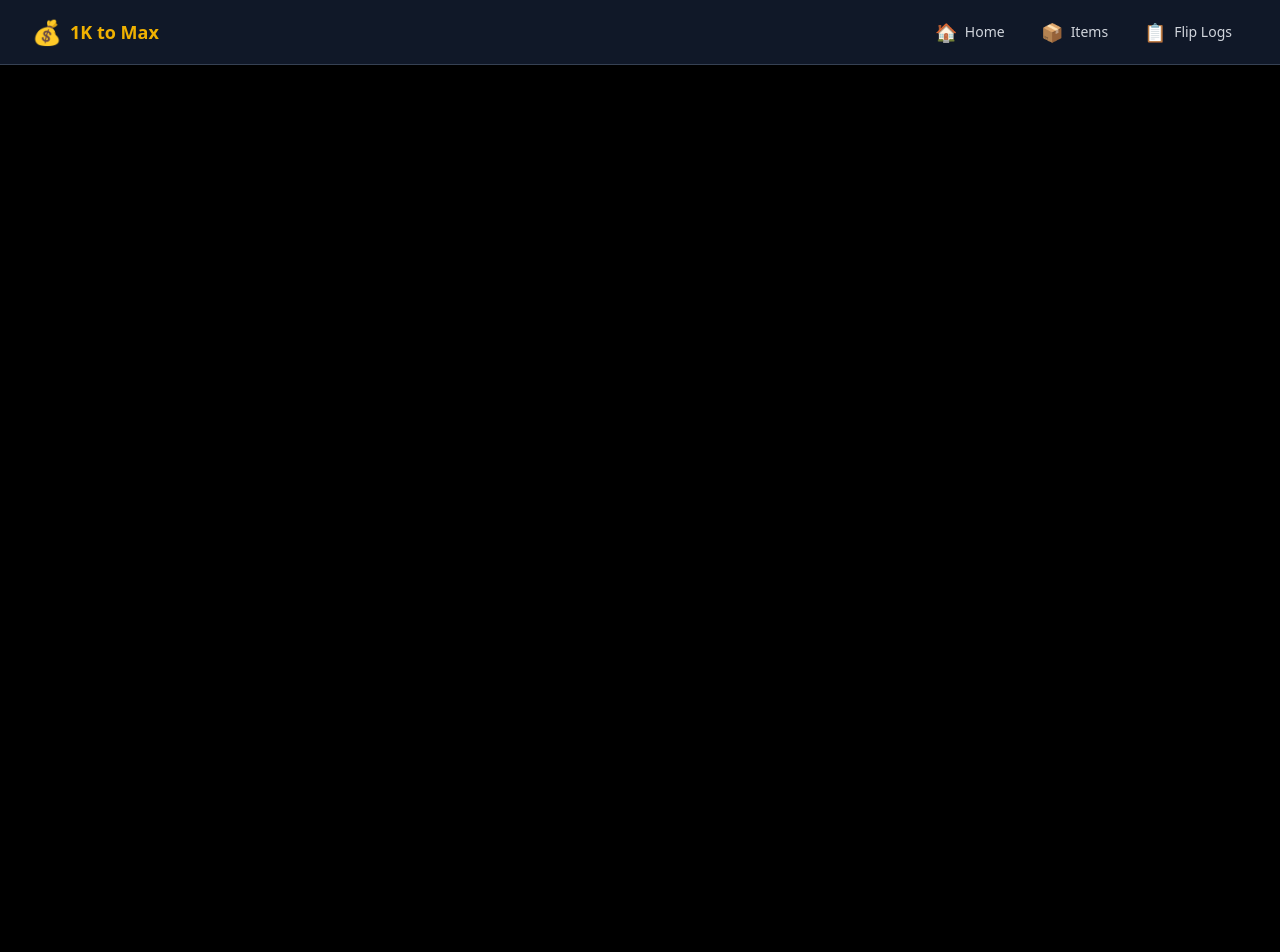
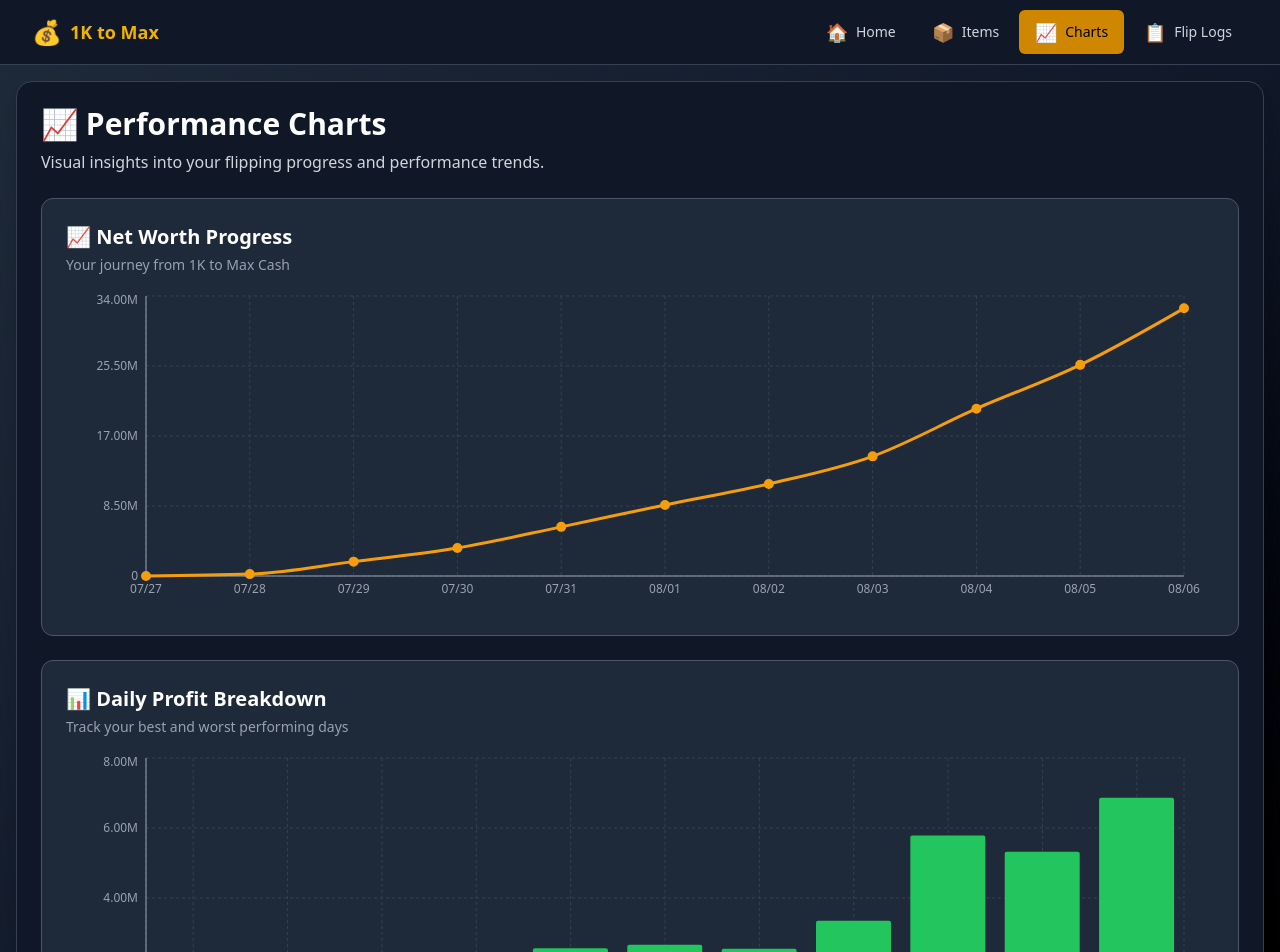
Before and after one commit to 1000tomax/OSRS-Flip-Tracker-Combined, a React (Vite) app: page /charts in a window 1280 px wide. Shown: the top 952 px of the page. Before the commit the page ends 800 px from the top, so only its background shows below. Built offline with nearby package versions, Linux system fonts and the light colour scheme.

Commit message:
add charts page and add 2 charts

```diff
--- a/package.json
+++ b/package.json
@@ -15,7 +15,8 @@
     "papaparse": "^5.5.3",
     "react": "^19.1.0",
     "react-dom": "^19.1.0",
-    "react-router-dom": "^7.7.1"
+    "react-router-dom": "^7.7.1",
+    "recharts": "^3.1.2"
   },
   "devDependencies": {
     "@eslint/js": "^9.30.1",
--- a/src/App.jsx
+++ b/src/App.jsx
@@ -5,6 +5,7 @@ import Navigation from './components/Navigation';
 import Home from './pages/Home';
 import Items from './pages/Items';
 import FlipLogs from './pages/FlipLogs';
+import Charts from './pages/Charts';
 
 function App() {
   return (
@@ -17,6 +18,7 @@ function App() {
               <Route path="/" element={<Home />} />
               <Route path="/items" element={<Items />} />
               <Route path="/flip-logs" element={<FlipLogs />} />
+			  <Route path="/charts" element={<Charts />} />
             </Routes>
           </main>
         </div>
--- /dev/null
+++ b/src/components/DailyProfitChart.jsx
@@ -0,0 +1,106 @@
+// src/components/DailyProfitChart.jsx
+import React from 'react';
+import { BarChart, Bar, XAxis, YAxis, CartesianGrid, Tooltip, ResponsiveContainer, Cell } from 'recharts';
+import useDailySummaries from '../hooks/useDailySummaries';
+import LoadingSpinner, { ErrorMessage } from './LoadingSpinner';
+
+function formatGP(value) {
+  if (value >= 1_000_000_000) return (value / 1_000_000_000).toFixed(2) + "B";
+  if (value >= 1_000_000) return (value / 1_000_000).toFixed(2) + "M";
+  if (value >= 1_000) return (value / 1_000).toFixed(0) + "K";
+  return value.toString();
+}
+
+function formatDate(dateStr) {
+  const [mm, dd, yyyy] = dateStr.split('-');
+  return `${mm}/${dd}`;
+}
+
+export default function DailyProfitChart() {
+  const { summaries, loading, error } = useDailySummaries();
+
+  if (loading) {
+    return (
+      <div className="bg-gray-800 border border-gray-600 rounded-xl p-4 sm:p-6">
+        <LoadingSpinner size="medium" text="Loading profit data..." />
+      </div>
+    );
+  }
+
+  if (error) {
+    return (
+      <div className="bg-gray-800 border border-gray-600 rounded-xl p-4 sm:p-6">
+        <ErrorMessage
+          title="Failed to load profit data"
+          error={error}
+        />
+      </div>
+    );
+  }
+
+  // Prepare data for chart
+  const chartData = summaries.map(day => ({
+    date: formatDate(day.date),
+    profit: day.profit,
+    day: day.day || 0,
+    flips: day.flips,
+    isProfit: day.profit >= 0
+  }));
+
+  // Custom tooltip
+  const CustomTooltip = ({ active, payload, label }) => {
+    if (active && payload && payload.length) {
+      const data = payload[0].payload;
+      return (
+        <div className="bg-gray-900 border border-gray-600 rounded-lg p-3 shadow-lg">
+          <p className="text-white font-medium">Day {data.day}</p>
+          <p className={data.isProfit ? "text-green-400" : "text-red-400"}>
+            Profit: <span className="font-mono">{formatGP(data.profit)} GP</span>
+          </p>
+          <p className="text-gray-300">
+            Flips: <span className="font-mono">{data.flips}</span>
+          </p>
+        </div>
+      );
+    }
+    return null;
+  };
+
+  return (
+    <div className="bg-gray-800 border border-gray-600 rounded-xl p-4 sm:p-6">
+      <div className="mb-4">
+        <h2 className="text-xl font-bold text-white mb-1">📊 Daily Profit Breakdown</h2>
+        <p className="text-sm text-gray-400">Track your best and worst performing days</p>
+      </div>
+
+      <div className="h-64 sm:h-80">
+        <ResponsiveContainer width="100%" height="100%">
+          <BarChart data={chartData} margin={{ top: 5, right: 30, left: 20, bottom: 5 }}>
+            <CartesianGrid strokeDasharray="3 3" stroke="#374151" />
+            <XAxis
+              dataKey="date"
+              stroke="#9CA3AF"
+              fontSize={12}
+              tickLine={false}
+            />
+            <YAxis
+              stroke="#9CA3AF"
+              fontSize={12}
+              tickLine={false}
+              tickFormatter={formatGP}
+            />
+            <Tooltip content={<CustomTooltip />} />
+            <Bar dataKey="profit" radius={[2, 2, 0, 0]}>
+              {chartData.map((entry, index) => (
+                <Cell
+                  key={`cell-${index}`}
+                  fill={entry.isProfit ? "#22C55E" : "#EF4444"}
+                />
+              ))}
+            </Bar>
+          </BarChart>
+        </ResponsiveContainer>
+      </div>
+    </div>
+  );
+}
--- a/src/components/Navigation.jsx
+++ b/src/components/Navigation.jsx
@@ -1,4 +1,4 @@
-// src/components/Navigation.jsx - Mobile Optimized
+// src/components/Navigation.jsx - Updated with Charts link
 import React, { useState } from 'react';
 import { Link, useLocation } from 'react-router-dom';
 
@@ -9,6 +9,7 @@ export default function Navigation() {
   const navItems = [
     { path: '/', label: 'Home', icon: '🏠' },
     { path: '/items', label: 'Items', icon: '📦' },
+    { path: '/charts', label: 'Charts', icon: '📈' },
     { path: '/flip-logs', label: 'Flip Logs', icon: '📋' }
   ];
 
--- /dev/null
+++ b/src/components/NetWorthChart.jsx
@@ -0,0 +1,101 @@
+// src/components/NetWorthChart.jsx
+import React from 'react';
+import { LineChart, Line, XAxis, YAxis, CartesianGrid, Tooltip, ResponsiveContainer } from 'recharts';
+import useDailySummaries from '../hooks/useDailySummaries';
+import LoadingSpinner, { ErrorMessage } from './LoadingSpinner';
+
+function formatGP(value) {
+  if (value >= 1_000_000_000) return (value / 1_000_000_000).toFixed(2) + "B";
+  if (value >= 1_000_000) return (value / 1_000_000).toFixed(2) + "M";
+  if (value >= 1_000) return (value / 1_000).toFixed(0) + "K";
+  return value.toString();
+}
+
+function formatDate(dateStr) {
+  const [mm, dd, yyyy] = dateStr.split('-');
+  return `${mm}/${dd}`;
+}
+
+export default function NetWorthChart() {
+  const { summaries, loading, error } = useDailySummaries();
+
+  if (loading) {
+    return (
+      <div className="bg-gray-800 border border-gray-600 rounded-xl p-4 sm:p-6">
+        <LoadingSpinner size="medium" text="Loading net worth data..." />
+      </div>
+    );
+  }
+
+  if (error) {
+    return (
+      <div className="bg-gray-800 border border-gray-600 rounded-xl p-4 sm:p-6">
+        <ErrorMessage
+          title="Failed to load net worth data"
+          error={error}
+        />
+      </div>
+    );
+  }
+
+  // Prepare data for chart
+  const chartData = summaries.map(day => ({
+    date: formatDate(day.date),
+    netWorth: day.net_worth,
+    day: day.day || 0
+  }));
+
+  // Custom tooltip
+  const CustomTooltip = ({ active, payload, label }) => {
+    if (active && payload && payload.length) {
+      const data = payload[0].payload;
+      return (
+        <div className="bg-gray-900 border border-gray-600 rounded-lg p-3 shadow-lg">
+          <p className="text-white font-medium">Day {data.day}</p>
+          <p className="text-yellow-400">
+            Net Worth: <span className="font-mono">{formatGP(data.netWorth)} GP</span>
+          </p>
+        </div>
+      );
+    }
+    return null;
+  };
+
+  return (
+    <div className="bg-gray-800 border border-gray-600 rounded-xl p-4 sm:p-6">
+      <div className="mb-4">
+        <h2 className="text-xl font-bold text-white mb-1">📈 Net Worth Progress</h2>
+        <p className="text-sm text-gray-400">Your journey from 1K to Max Cash</p>
+      </div>
+
+      <div className="h-64 sm:h-80">
+        <ResponsiveContainer width="100%" height="100%">
+          <LineChart data={chartData} margin={{ top: 5, right: 30, left: 20, bottom: 5 }}>
+            <CartesianGrid strokeDasharray="3 3" stroke="#374151" />
+            <XAxis
+              dataKey="date"
+              stroke="#9CA3AF"
+              fontSize={12}
+              tickLine={false}
+            />
+            <YAxis
+              stroke="#9CA3AF"
+              fontSize={12}
+              tickLine={false}
+              tickFormatter={formatGP}
+            />
+            <Tooltip content={<CustomTooltip />} />
+            <Line
+              type="monotone"
+              dataKey="netWorth"
+              stroke="#F59E0B"
+              strokeWidth={3}
+              dot={{ fill: '#F59E0B', strokeWidth: 2, r: 4 }}
+              activeDot={{ r: 6, fill: '#FCD34D' }}
+            />
+          </LineChart>
+        </ResponsiveContainer>
+      </div>
+    </div>
+  );
+}
--- /dev/null
+++ b/src/pages/Charts.jsx
@@ -0,0 +1,33 @@
+// src/pages/Charts.jsx - With Both Charts
+import React from 'react';
+import NetWorthChart from '../components/NetWorthChart';
+import DailyProfitChart from '../components/DailyProfitChart';
+
+export default function Charts() {
+  return (
+    <div className="min-h-screen bg-gradient-to-br from-gray-800 via-gray-900 to-black text-white font-sans p-2 sm:p-4">
+      <div className="bg-gray-900 border border-gray-700 rounded-2xl p-3 sm:p-6 shadow-lg max-w-full overflow-hidden">
+
+        {/* Header */}
+        <div className="mb-6">
+          <h1 className="text-2xl sm:text-3xl font-bold mb-2 text-white">📈 Performance Charts</h1>
+          <p className="text-gray-300 text-sm sm:text-base">
+            Visual insights into your flipping progress and performance trends.
+          </p>
+        </div>
+
+        {/* Charts Grid */}
+        <div className="space-y-6">
+          <NetWorthChart />
+          <DailyProfitChart />
+
+          {/* Future charts placeholder */}
+          <div className="text-center py-8 text-gray-500">
+            <p className="text-sm">More charts coming soon: Top Items, ROI Analysis, Weekday Performance...</p>
+          </div>
+        </div>
+
+      </div>
+    </div>
+  );
+}
```
Also changed, not shown: 1 other file (tests, documents, lock files or other folders).
